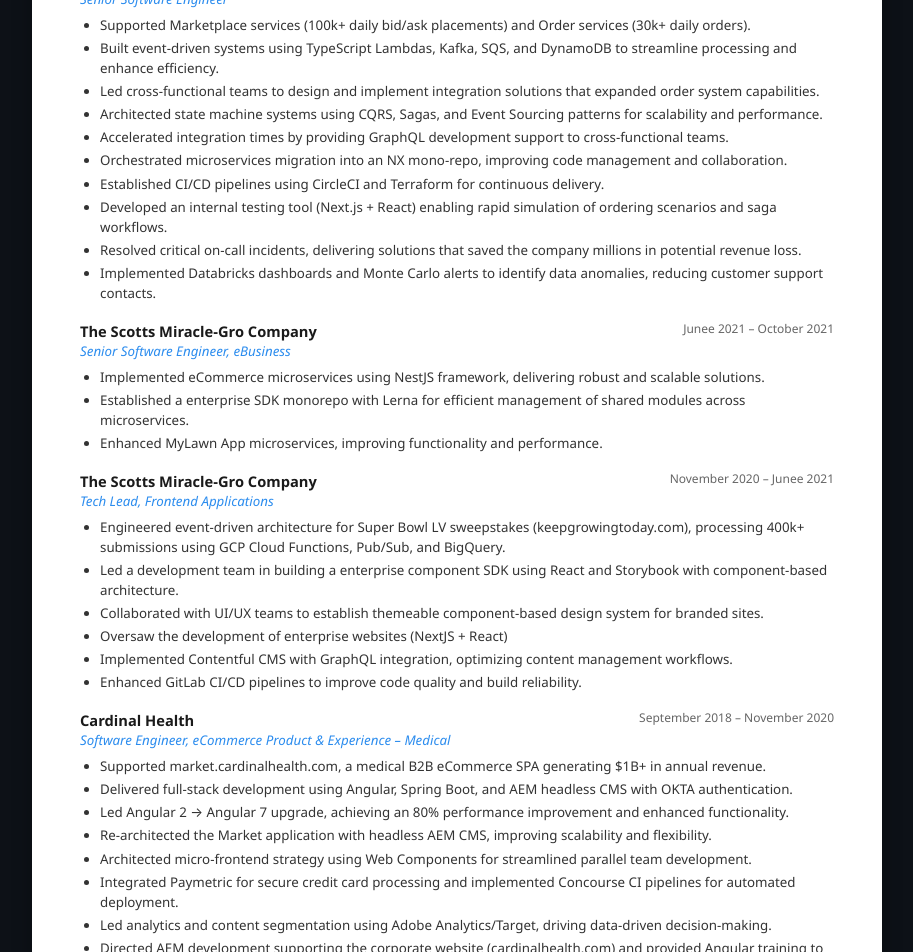
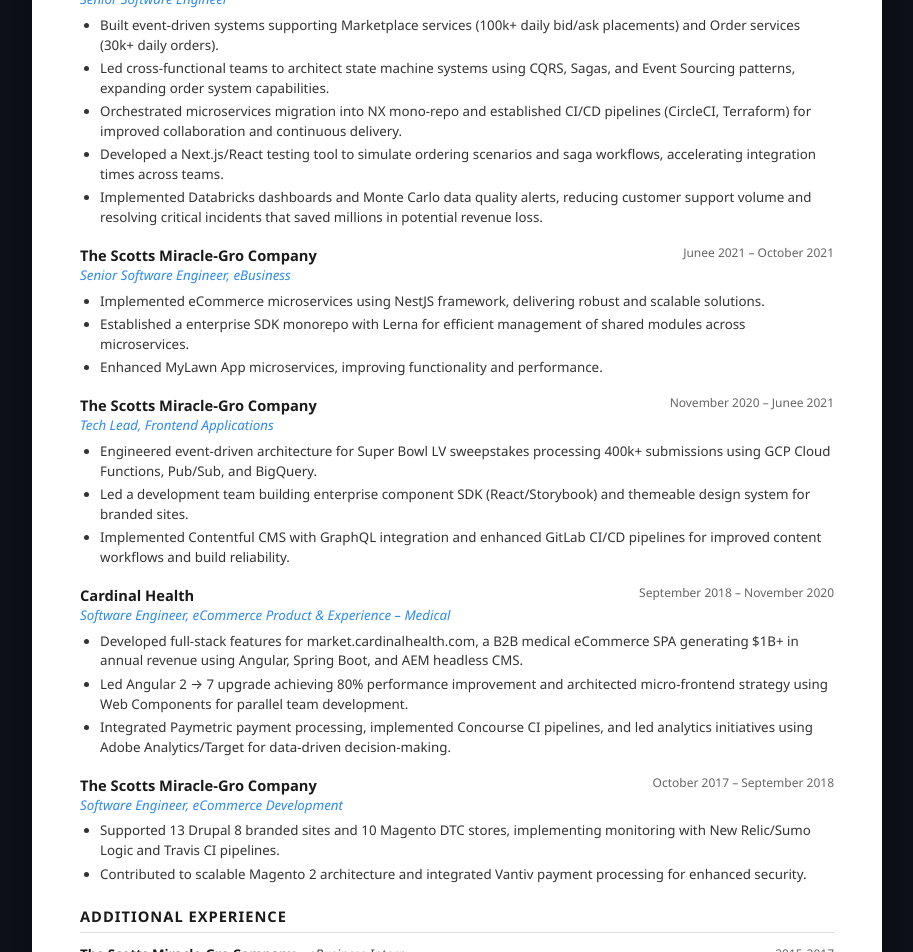
Before and after one commit to NSpencer4/chasethedeveloperv2, a Next.js app: page /resume in a window 1280 px wide. Shown: the part 780-1732 px from the top of the page, without its empty margins (183-1096 px from the left). Built offline with nearby package versions, Linux system fonts and the light colour scheme.

Commit message:
refactor: enhance job descriptions in experience.ts for improved clarity and conciseness

```diff
--- a/src/data/experience.ts
+++ b/src/data/experience.ts
@@ -14,16 +14,11 @@ export const jobs: Job[] = [
     period: 'Nov 2021 - Present',
     isCurrent: true,
     bullets: [
-      'Supported Marketplace services (100k+ daily bid/ask placements) and Order services (30k+ daily orders).',
-      'Built event-driven systems using TypeScript Lambdas, Kafka, SQS, and DynamoDB to streamline processing and enhance efficiency.',
-      'Led cross-functional teams to design and implement integration solutions that expanded order system capabilities.',
-      'Architected state machine systems using CQRS, Sagas, and Event Sourcing patterns for scalability and performance.',
-      'Accelerated integration times by providing GraphQL development support to cross-functional teams.',
-      'Orchestrated microservices migration into an NX mono-repo, improving code management and collaboration.',
-      'Established CI/CD pipelines using CircleCI and Terraform for continuous delivery.',
-      'Developed an internal testing tool (Next.js + React) enabling rapid simulation of ordering scenarios and saga workflows.',
-      'Resolved critical on-call incidents, delivering solutions that saved the company millions in potential revenue loss.',
-      'Implemented Databricks dashboards and Monte Carlo alerts to identify data anomalies, reducing customer support contacts.',
+      'Built event-driven systems supporting Marketplace services (100k+ daily bid/ask placements) and Order services (30k+ daily orders).',
+      'Led cross-functional teams to architect state machine systems using CQRS, Sagas, and Event Sourcing patterns, expanding order system capabilities.',
+      'Orchestrated microservices migration into NX mono-repo and established CI/CD pipelines (CircleCI, Terraform) for improved collaboration and continuous delivery.',
+      'Developed a Next.js/React testing tool to simulate ordering scenarios and saga workflows, accelerating integration times across teams.',
+      'Implemented Databricks dashboards and Monte Carlo data quality alerts, reducing customer support volume and resolving critical incidents that saved millions in potential revenue loss.',
     ],
     tech: [
       { name: 'TypeScript', color: 'primary' },
@@ -64,12 +59,9 @@ export const jobs: Job[] = [
     period: 'Nov 2020 - June 2021',
     isCurrent: false,
     bullets: [
-      'Engineered event-driven architecture for Super Bowl LV sweepstakes (keepgrowingtoday.com), processing 400k+ submissions using GCP Cloud Functions, Pub/Sub, and BigQuery.',
-      'Led a development team in building a enterprise component SDK using React and Storybook with component-based architecture.',
-      'Collaborated with UI/UX teams to establish themeable component-based design system for branded sites.',
-      'Oversaw the development of enterprise websites (NextJS + React)',
-      'Implemented Contentful CMS with GraphQL integration, optimizing content management workflows.',
-      'Enhanced GitLab CI/CD pipelines to improve code quality and build reliability.',
+      'Engineered event-driven architecture for Super Bowl LV sweepstakes processing 400k+ submissions using GCP Cloud Functions, Pub/Sub, and BigQuery.',
+      'Led a development team building enterprise component SDK (React/Storybook) and themeable design system for branded sites.',
+      'Implemented Contentful CMS with GraphQL integration and enhanced GitLab CI/CD pipelines for improved content workflows and build reliability.',
     ],
     tech: [
       { name: 'React', color: 'cyan' },
@@ -90,14 +82,9 @@ export const jobs: Job[] = [
     period: 'Sept 2018 - Nov 2020',
     isCurrent: false,
     bullets: [
-      'Supported market.cardinalhealth.com, a medical B2B eCommerce SPA generating $1B+ in annual revenue.',
-      'Delivered full-stack development using Angular, Spring Boot, and AEM headless CMS with OKTA authentication.',
-      'Led Angular 2 → Angular 7 upgrade, achieving an 80% performance improvement and enhanced functionality.',
-      'Re-architected the Market application with headless AEM CMS, improving scalability and flexibility.',
-      'Architected micro-frontend strategy using Web Components for streamlined parallel team development.',
-      'Integrated Paymetric for secure credit card processing and implemented Concourse CI pipelines for automated deployment.',
-      'Led analytics and content segmentation using Adobe Analytics/Target, driving data-driven decision-making.',
-      'Directed AEM development supporting the corporate website (cardinalhealth.com) and provided Angular training to partners.',
+      'Developed full-stack features for market.cardinalhealth.com, a B2B medical eCommerce SPA generating $1B+ in annual revenue using Angular, Spring Boot, and AEM headless CMS.',
+      'Led Angular 2 → 7 upgrade achieving 80% performance improvement and architected micro-frontend strategy using Web Components for parallel team development.',
+      'Integrated Paymetric payment processing, implemented Concourse CI pipelines, and led analytics initiatives using Adobe Analytics/Target for data-driven decision-making.',
     ],
     tech: [
       { name: 'Angular', color: 'orange' },
@@ -117,10 +104,8 @@ export const jobs: Job[] = [
     period: 'Oct 2017 - Sept 2018',
     isCurrent: false,
     bullets: [
-      'Supported 13 Drupal 8 branded sites (Scotts.com, Miraclegro.com, Roundup.com, Ortho.com) and 10 Magento DTC stores (Scottsprogram.com, Mygro.com, Scottsdirect.com).',
-      'Implemented monitoring solutions using New Relic and Sumo Logic, ensuring system reliability.',
-      'Established Travis CI pipelines and contributed to scalable Magento 2 architecture design.',
-      'Integrated Vantiv payment processing, enhancing security and payment capabilities.',
+      'Supported 13 Drupal 8 branded sites and 10 Magento DTC stores, implementing monitoring with New Relic/Sumo Logic and Travis CI pipelines.',
+      'Contributed to scalable Magento 2 architecture and integrated Vantiv payment processing for enhanced security.',
     ],
     tech: [
       { name: 'Drupal', color: 'primary' },
```
